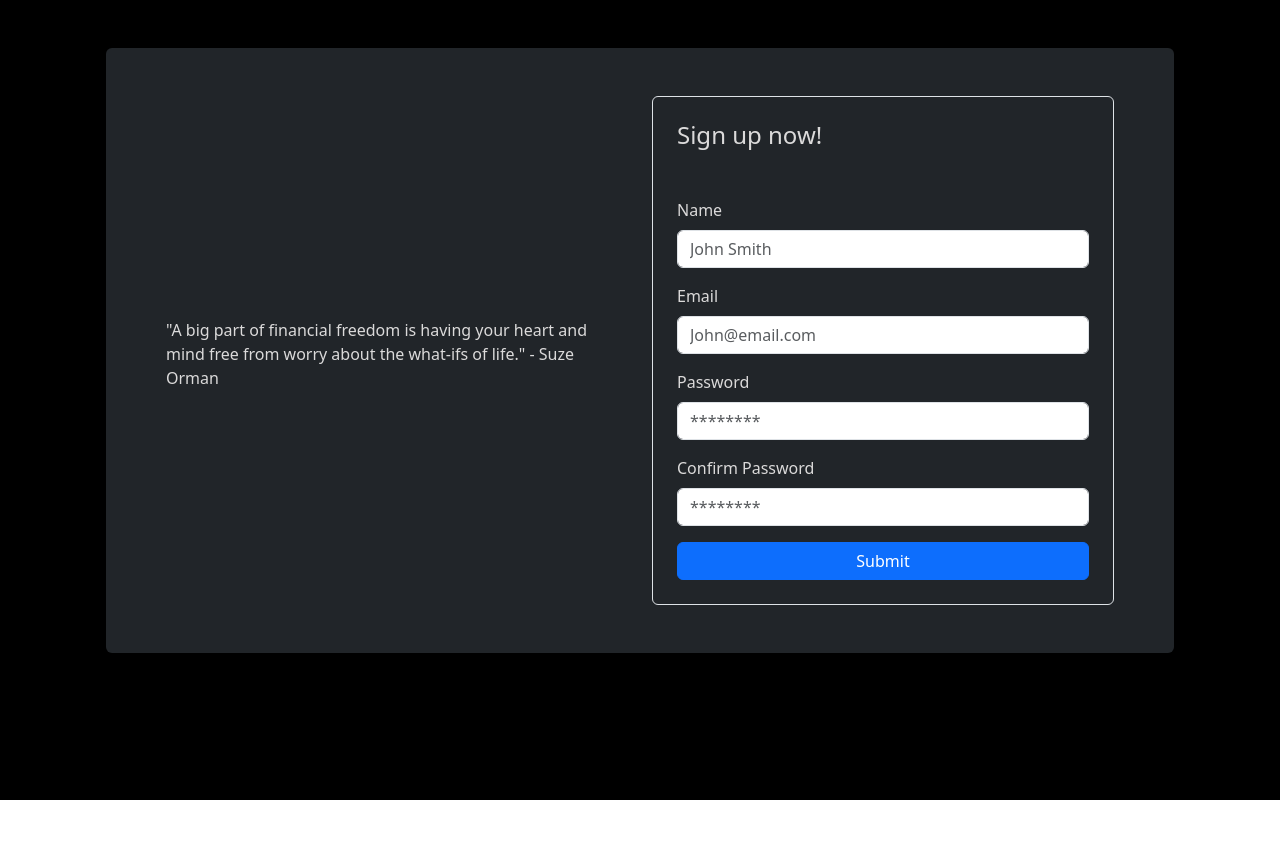
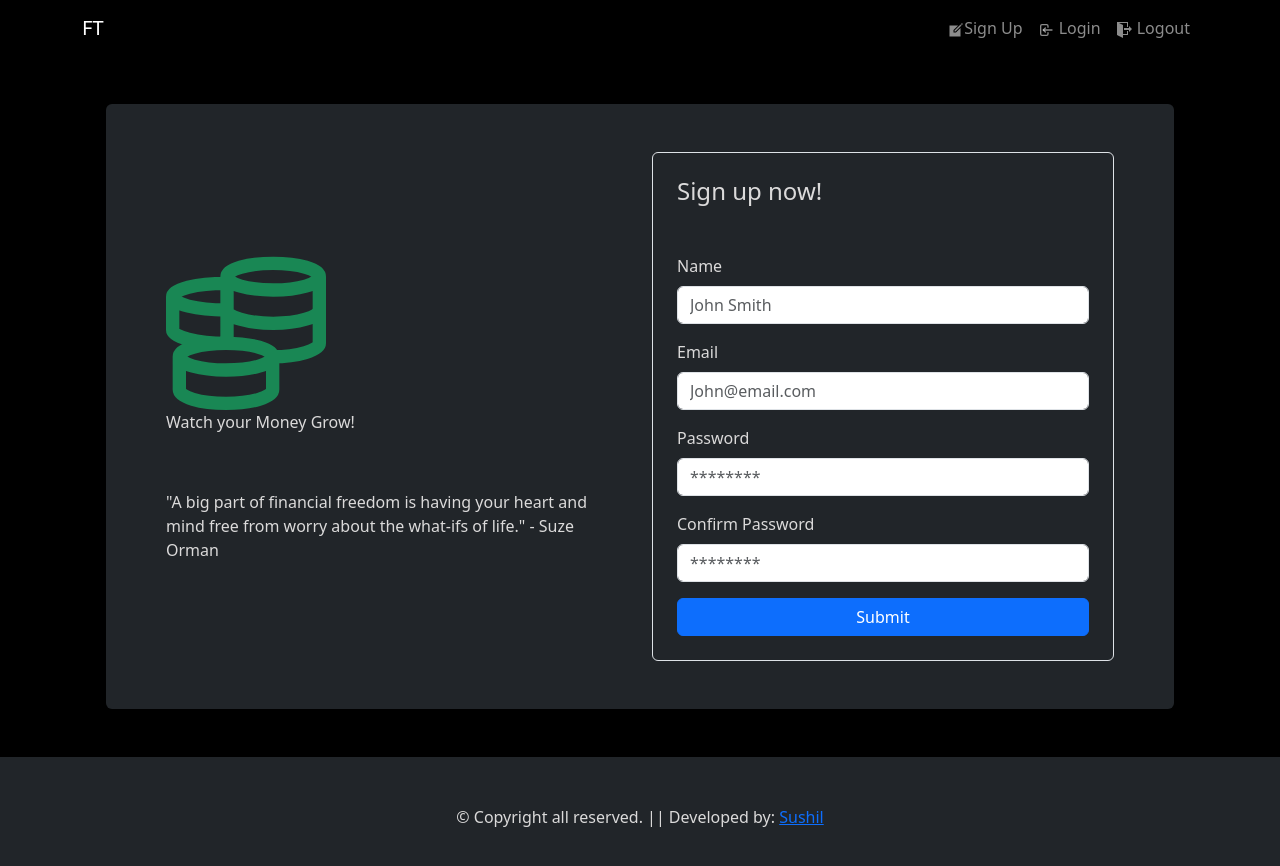
Before and after one commit to sushil-40/FinanceTracker_Client, a React app: page /signup in a window 1280 px wide. Shown: the top 866 px of the page. Before the commit the page ends 800 px from the top, so only its background shows below. Built offline with nearby package versions, Linux system fonts and the light colour scheme; the HTML template or start-up script is replaced by a standard one.

Commit message:
adding default layout, fixed apiProcessor, and adding react icons for login logout signup

```diff
--- /dev/null
+++ b/helpers/axiosHelper.js
@@ -0,0 +1,28 @@
+import axios from "axios";
+const rootApiEp = "http://localhost:8000/api/v1";
+const apiProcessor = async ({ method, url, data }) => {
+  try {
+    const response = await axios({
+      method,
+      url,
+      data,
+    });
+    return response.data;
+  } catch (error) {
+    return {
+      status: "error",
+      message: error.message,
+    };
+  }
+};
+
+// post new user
+
+export const postNewUser = (data) => {
+  const obj = {
+    method: "post",
+    url: rootApiEp + "/users",
+    data,
+  };
+  return apiProcessor(obj);
+};
--- a/package.json
+++ b/package.json
@@ -15,6 +15,7 @@
     "react": "^19.0.0",
     "react-bootstrap": "^2.10.9",
     "react-dom": "^19.0.0",
+    "react-icons": "^5.5.0",
     "react-router-dom": "^7.2.0",
     "react-toastify": "^11.0.5"
   },
--- a/src/App.css
+++ b/src/App.css
@@ -3,3 +3,7 @@
   background: black;
   color: rgb(219, 218, 218);
 }
+
+.main {
+  height: calc(100vh -150px);
+}
--- a/src/App.jsx
+++ b/src/App.jsx
@@ -6,16 +6,17 @@ import { ToastContainer, toast } from "react-toastify";
 import { Routes, Route } from "react-router-dom";
 import Login from "./pages/Login";
 import SignUp from "./pages/SignUp";
-
-
+import { DefaultLayout } from "./components/layout/DefaultLayout";
 
 function App() {
   toast.success("Show your message!");
   return (
     <div className="wrapper">
       <Routes>
-        <Route path="/" element={<Login />} />
-        <Route path="/signup" element={<SignUp />} />
+        <Route path="/" element={<DefaultLayout />}>
+          <Route index element={<Login />} />
+          <Route path="signup" element={<SignUp />} />
+        </Route>
       </Routes>
       <ToastContainer />
     </div>
--- a/src/components/FinancialTips.jsx
+++ b/src/components/FinancialTips.jsx
@@ -1,4 +1,5 @@
 import React, { useEffect, useState } from "react";
+import { GrMoney } from "react-icons/gr";
 const financialTips = [
   {
     tip: "Live Below Your Means",
@@ -92,6 +93,10 @@ export const FinancialTips = () => {
         height: "100%",
       }}
     >
+      <div className="mb-5">
+        <GrMoney className="text-success" style={{ fontSize: "10rem" }} />
+        <div>Watch your Money Grow!</div>
+      </div>
       <h4>{tips}</h4>
       <div>
         "{quote}" - {author}
--- a/src/components/SignUpForm.jsx
+++ b/src/components/SignUpForm.jsx
@@ -3,6 +3,7 @@ import Button from "react-bootstrap/Button";
 import Form from "react-bootstrap/Form";
 import { CustomInput } from "./CustomInput";
 import { toast } from "react-toastify";
+import { postNewUser } from "../../helpers/axiosHelper";
 export const SignUpForm = () => {
   const [form, setForm] = useState({});
   const fields = [
@@ -44,13 +45,14 @@ export const SignUpForm = () => {
       [name]: value,
     });
   };
-  const handleOnSubmit = (e) => {
+  const handleOnSubmit = async (e) => {
     e.preventDefault();
     const { confirmPassword, ...rest } = form;
     if (confirmPassword !== rest.password) {
       return toast.error("Password does not match");
     }
-    console.log(form);
+    const { status, message } = await postNewUser(rest);
+    toast[status](message); //responding back from server router
   };
   return (
     <div className="border rounded p-4">
--- /dev/null
+++ b/src/components/layout/DefaultLayout.jsx
@@ -0,0 +1,20 @@
+import React from "react";
+import { Footer } from "./Footer";
+import { Header } from "./Header";
+import { Outlet } from "react-router-dom";
+
+export const DefaultLayout = () => {
+  return (
+    <div>
+      {/* nav bar  */}
+      <Header />
+      {/* actual content  */}
+      <main className="main">
+        <Outlet />
+      </main>
+
+      {/* footer  */}
+      <Footer />
+    </div>
+  );
+};
--- /dev/null
+++ b/src/components/layout/Footer.jsx
@@ -0,0 +1,14 @@
+import React from "react";
+import { Col, Container, Row } from "react-bootstrap";
+
+export const Footer = () => {
+  return (
+    <Container fluid className="bg-dark p-5">
+      <Row className="text-center">
+        <Col>
+          &copy; Copyright all reserved. || Developed by: <a href="">Sushil</a>
+        </Col>
+      </Row>
+    </Container>
+  );
+};
--- /dev/null
+++ b/src/components/layout/Header.jsx
@@ -0,0 +1,31 @@
+import Container from "react-bootstrap/Container";
+import Nav from "react-bootstrap/Nav";
+import Navbar from "react-bootstrap/Navbar";
+import { Link } from "react-router-dom";
+import { ImExit } from "react-icons/im";
+import { TbLogin } from "react-icons/tb";
+import { IoCreateSharp } from "react-icons/io5";
+export const Header = () => {
+  return (
+    <Navbar expand="lg" variant="dark" className="bg-body-dark">
+      <Container>
+        <Navbar.Brand href="#home">FT</Navbar.Brand>
+        <Navbar.Toggle aria-controls="basic-navbar-nav" />
+        <Navbar.Collapse id="basic-navbar-nav">
+          <Nav className="ms-auto">
+            <Link className="nav-link" to="/signup">
+              <IoCreateSharp />
+              Sign Up
+            </Link>
+            <Link className="nav-link" to="/">
+              <TbLogin /> Login
+            </Link>
+            <Link className="nav-link" to="/">
+              <ImExit /> Logout
+            </Link>
+          </Nav>
+        </Navbar.Collapse>
+      </Container>
+    </Navbar>
+  );
+};
```
Also changed, not shown: 1 other file (tests, documents, lock files or other folders).
